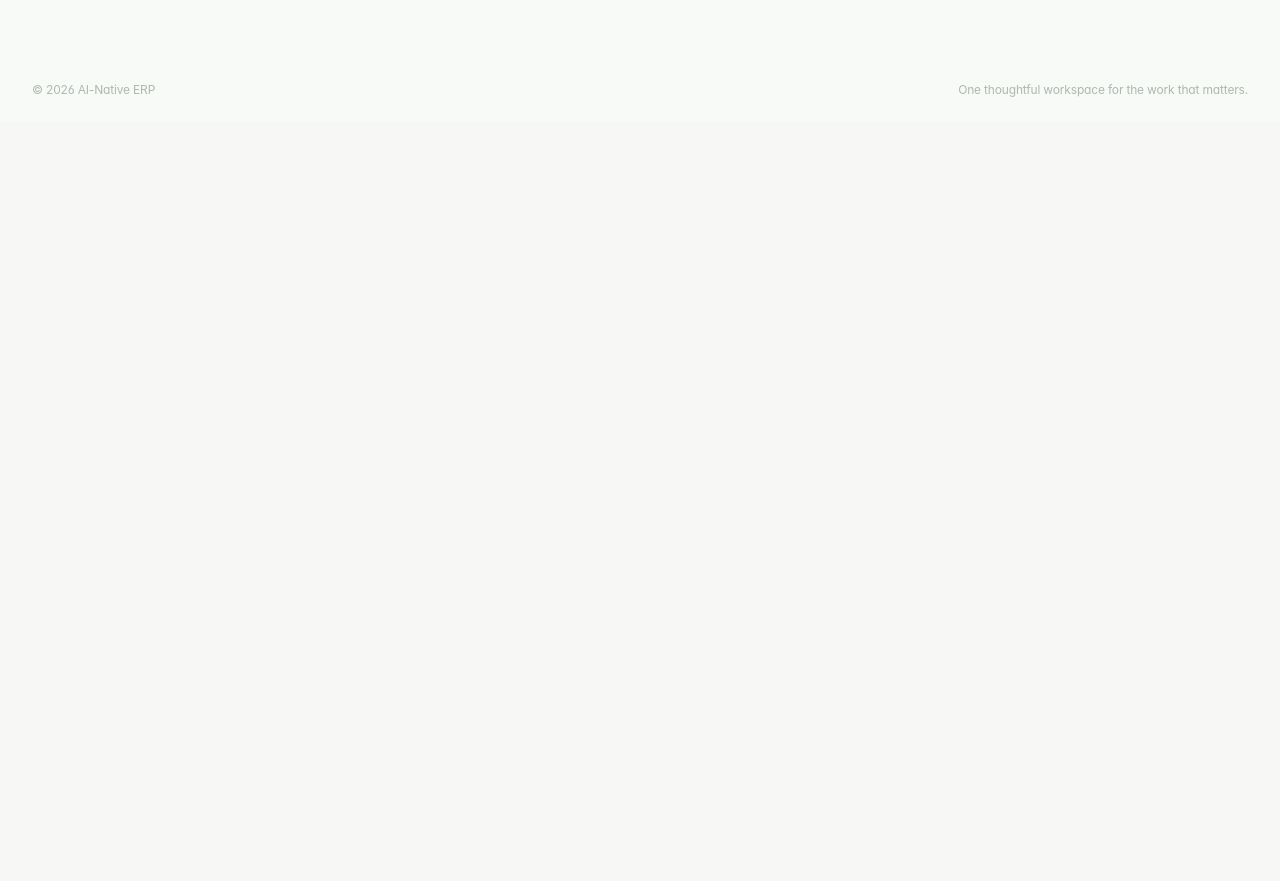
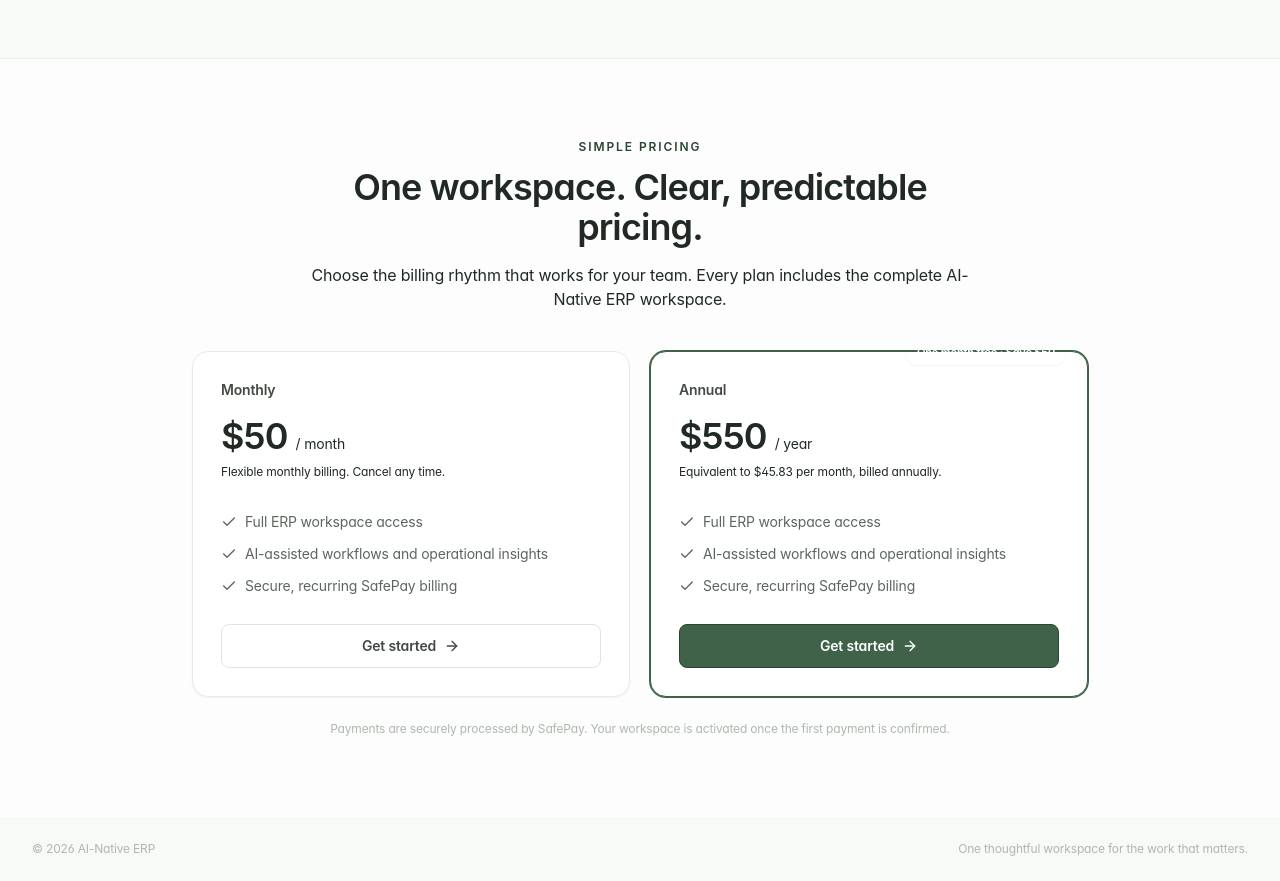
Before and after one commit to MHassaanT/AI_Native_ERP, a Next.js app in the folder frontend/: page / in a window 1280 px wide. Shown: the part 1740-2621 px from the top of the page. Before the commit the page ends 1862 px from the top, so only its background shows below. Built offline with nearby package versions, Linux system fonts and the light colour scheme.

Commit message:
feat: pricing section on landing page

```diff
--- a/frontend/src/app/page.tsx
+++ b/frontend/src/app/page.tsx
@@ -25,6 +25,29 @@ const aiSteps = [
   { number: "03", title: "Keep people in control", detail: "Teams review actions, follow approvals, and retain a clear record of decisions." },
 ];
 
+const plans = [
+  {
+    name: "Monthly",
+    price: "$50",
+    cadence: "/ month",
+    detail: "Flexible monthly billing. Cancel any time.",
+    featured: false,
+  },
+  {
+    name: "Annual",
+    price: "$550",
+    cadence: "/ year",
+    detail: "Equivalent to $45.83 per month, billed annually.",
+    featured: true,
+  },
+];
+
+const planFeatures = [
+  "Full ERP workspace access",
+  "AI-assisted workflows and operational insights",
+  "Secure, recurring SafePay billing",
+];
+
 export default function LandingPage() {
   return (
     <main className="min-h-screen overflow-hidden bg-[#f8faf7] text-cream-900">
@@ -39,6 +62,7 @@ export default function LandingPage() {
         <nav className="flex items-center gap-2 sm:gap-3">
           <Link href="#features" className="hidden rounded-lg px-3 py-2 text-sm font-medium text-cream-700 transition hover:bg-white hover:text-cream-900 md:inline-flex">Features</Link>
           <Link href="#ai-capabilities" className="hidden rounded-lg px-3 py-2 text-sm font-medium text-cream-700 transition hover:bg-white hover:text-cream-900 md:inline-flex">AI capabilities</Link>
+          <Link href="#pricing" className="hidden rounded-lg px-3 py-2 text-sm font-medium text-cream-700 transition hover:bg-white hover:text-cream-900 md:inline-flex">Pricing</Link>
           <Link href="/login" className="rounded-lg px-3 py-2 text-sm font-medium text-cream-700 transition hover:bg-white hover:text-cream-900">Log in</Link>
           <Link href="/signup" className="inline-flex items-center gap-2 rounded-lg bg-cream-900 px-4 py-2.5 text-sm font-medium text-white shadow-sm transition hover:bg-sage-700">
             Get started <ArrowRight className="h-4 w-4" />
@@ -165,6 +189,39 @@ export default function LandingPage() {
         </div>
       </section>
 
+      <section id="pricing" className="border-t border-cream-200/80 bg-white/65">
+        <div className="mx-auto max-w-7xl px-5 py-16 sm:px-8 sm:py-20">
+          <div className="mx-auto max-w-2xl text-center">
+            <p className="text-xs font-semibold uppercase tracking-[0.16em] text-sage-700">Simple pricing</p>
+            <h2 className="mt-3 text-3xl font-semibold tracking-tight sm:text-4xl">One workspace. Clear, predictable pricing.</h2>
+            <p className="mt-4 text-sm leading-6 text-cream-600 sm:text-base">Choose the billing rhythm that works for your team. Every plan includes the complete AI-Native ERP workspace.</p>
+          </div>
+
+          <div className="mx-auto mt-10 grid max-w-4xl gap-5 md:grid-cols-2">
+            {plans.map((plan) => (
+              <article key={plan.name} className={`relative flex flex-col rounded-2xl border bg-white p-6 shadow-sm sm:p-7 ${plan.featured ? "border-sage-500 ring-1 ring-sage-500" : "border-cream-200"}`}>
+                {plan.featured && <span className="absolute -top-3 right-5 rounded-full bg-sage-600 px-3 py-1 text-[11px] font-semibold text-white shadow-sm">One month free · Save $50</span>}
+                <p className="text-sm font-semibold text-cream-800">{plan.name}</p>
+                <div className="mt-4 flex items-baseline gap-2">
+                  <span className="text-4xl font-semibold tracking-tight text-cream-900">{plan.price}</span>
+                  <span className="text-sm text-cream-600">{plan.cadence}</span>
+                </div>
+                <p className="mt-2 min-h-5 text-xs text-cream-600">{plan.detail}</p>
+                <ul className="my-7 space-y-3 text-sm text-cream-700">
+                  {planFeatures.map((feature) => (
+                    <li key={feature} className="flex items-center gap-2"><Check className="h-4 w-4 shrink-0 text-sage-600" />{feature}</li>
+                  ))}
+                </ul>
+                <Link href="/signup" className={`mt-auto inline-flex h-11 items-center justify-center gap-2 rounded-lg border px-4 text-sm font-semibold transition ${plan.featured ? "border-sage-700 bg-sage-500 text-white hover:bg-sage-700" : "border-cream-300 bg-white text-cream-800 hover:border-sage-300 hover:bg-sage-50"}`}>
+                  Get started <ArrowRight className="h-4 w-4" />
+                </Link>
+              </article>
+            ))}
+          </div>
+          <p className="mt-6 text-center text-xs text-cream-500">Payments are securely processed by SafePay. Your workspace is activated once the first payment is confirmed.</p>
+        </div>
+      </section>
+
       <footer className="mx-auto flex max-w-7xl flex-col gap-3 px-5 py-6 text-xs text-cream-500 sm:flex-row sm:items-center sm:justify-between sm:px-8">
         <span>© {new Date().getFullYear()} AI-Native ERP</span>
         <span>One thoughtful workspace for the work that matters.</span>
```
